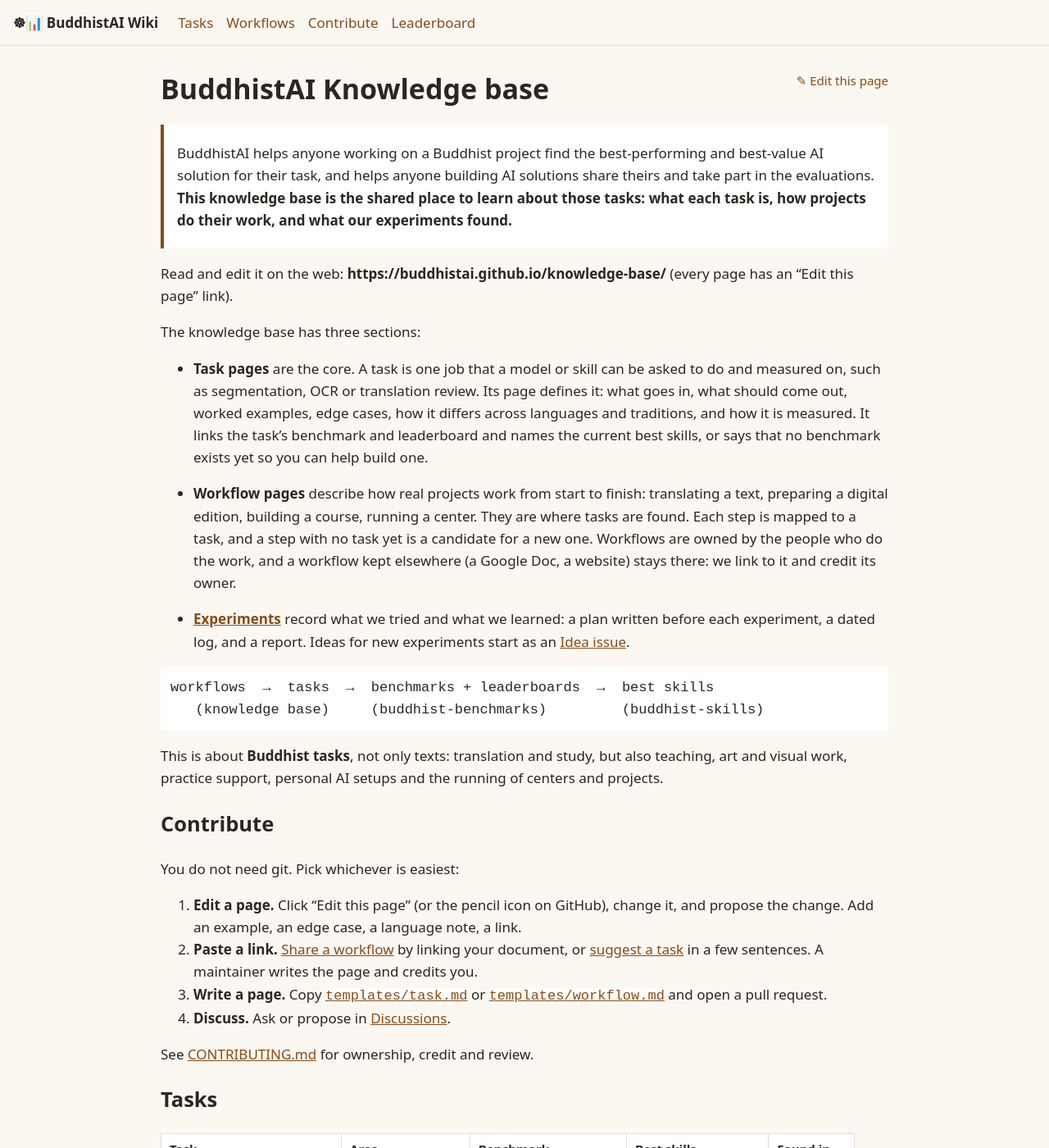
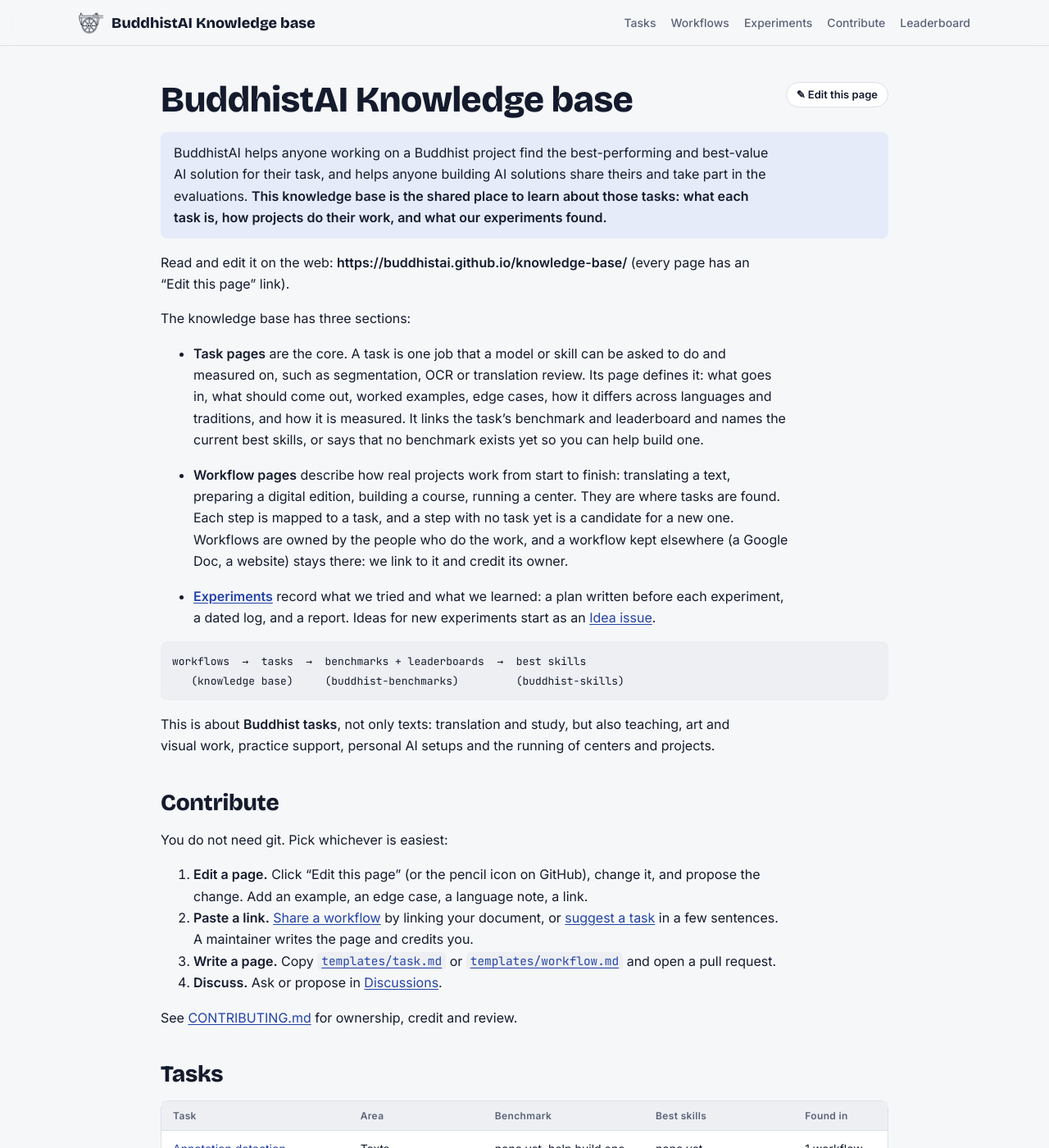
Before and after one commit to BuddhistAI/knowledge-base, a Jekyll site: the page built from README.md, in a window 1280 px wide and 1400 px high. Shown: the whole window at 82% size. Built offline with Jekyll 4.4.1, drawn with Linux system fonts in a browser that asks for light colours; our own code applies the rules of GitHub Pages for plain Markdown files; some of the changed text lies outside the part shown.

Commit message:
Use the BuddhistAI design system on the knowledge base
Homepage colors, fonts and logo via assets/buddhistai.css (from BuddhistAI/design 1.0.0).
Header with logo and site title, Experiments in the nav, Markdown tables and
quotes styled like the shared table and callout parts. Edit, History and Discuss links kept.

Co-Authored-By: Claude Opus 5.5 <noreply@anthropic.com>
Claude-Session: https://claude.ai/code/session_012mRVgazdhuveuSu6ktcmKk

```diff
--- a/_layouts/default.html
+++ b/_layouts/default.html
@@ -5,20 +5,25 @@
 <meta name="viewport" content="width=device-width, initial-scale=1">
 <title>{% if page.title and page.url != "/" %}{{ page.title }} · {% endif %}{{ site.title }}</title>
 <meta name="description" content="{{ page.summary | default: site.description }}">
+<link rel="icon" href="{{ '/assets/logo-128.png' | relative_url }}">
+<link rel="preconnect" href="https://fonts.googleapis.com">
+<link rel="stylesheet" href="https://fonts.googleapis.com/css2?family=Bricolage+Grotesque:opsz,wght@12..96,500;12..96,700;12..96,800&family=Inter:wght@400;500;600&family=JetBrains+Mono:wght@400;500&family=Noto+Serif+Tibetan:wght@400&display=swap">
+<link rel="stylesheet" href="{{ '/assets/buddhistai.css' | relative_url }}">
 <link rel="stylesheet" href="{{ '/assets/style.css' | relative_url }}">
 </head>
 <body>
-<header class="top">
-  <a class="brand" href="{{ '/' | relative_url }}">☸📊 BuddhistAI Wiki</a>
-  <nav>
+<header class="site-header"><div class="wrap">
+  <a class="brand" href="{{ '/' | relative_url }}"><img class="logo-light" src="{{ '/assets/logo-128.png' | relative_url }}" alt=""><img class="logo-dark" src="{{ '/assets/logo-dark-128.png' | relative_url }}" alt="">{{ site.title }}</a>
+  <nav class="site-nav">
     <a href="{{ '/#tasks' | relative_url }}">Tasks</a>
     <a href="{{ '/#workflows' | relative_url }}">Workflows</a>
+    <a href="{{ '/experiments/' | relative_url }}">Experiments</a>
     <a href="{{ '/CONTRIBUTING.html' | relative_url }}">Contribute</a>
     <a href="https://buddhistai.github.io/buddhist-benchmarks/">Leaderboard</a>
   </nav>
-</header>
-<main>
-<p class="edit-top"><a href="https://github.com/{{ site.repository }}/edit/main/{{ page.path }}">✎ Edit this page</a></p>
+</div></header>
+<main class="wrap narrow prose">
+<p class="edit-top"><a class="btn ghost small" href="https://github.com/{{ site.repository }}/edit/main/{{ page.path }}">✎ Edit this page</a></p>
 {{ content }}
 <p class="edit">
   <a href="https://github.com/{{ site.repository }}/edit/main/{{ page.path }}">✎ Edit this page</a>
@@ -26,6 +31,9 @@
   · <a href="https://github.com/{{ site.repository }}/issues/new?title={{ page.title | default: page.path | url_encode }}%3A%20">Discuss</a>
 </p>
 </main>
-<footer>Open Buddhist AI benchmarks and skills · MIT · <a href="https://github.com/BuddhistAI">BuddhistAI on GitHub</a></footer>
+<footer class="site-footer"><div class="wrap cols">
+  <span>Open Buddhist AI benchmarks and skills · MIT</span>
+  <span><a href="https://github.com/BuddhistAI">BuddhistAI on GitHub</a> · <a href="https://buddhistai.github.io/buddhist-benchmarks/">Leaderboard</a></span>
+</div></footer>
 </body>
 </html>
--- /dev/null
+++ b/assets/buddhistai.css
@@ -0,0 +1,281 @@
+/* BuddhistAI design system 1.0.0. https://github.com/BuddhistAI/design. Generated by scripts/build.py; edit tokens.json and css/*.css instead. */
+/* BuddhistAI design tokens 1.0.0. Generated from tokens.json by scripts/build.py. Do not edit. */
+/* Fonts: <link rel="stylesheet" href="https://fonts.googleapis.com/css2?family=Bricolage+Grotesque:opsz,wght@12..96,500;12..96,700;12..96,800&family=Inter:wght@400;500;600&family=JetBrains+Mono:wght@400;500&family=Noto+Serif+Tibetan:wght@400&display=swap"> */
+:root {
+  --bg: #F6F7F9;
+  --surface: #FFFFFF;
+  --sunk: #EDEFF3;
+  --ink: #141B2D;
+  --muted: #5A6276;
+  --line: #DCE0E8;
+  --lapis: #2443A6;
+  --lapis-soft: #E6EBFA;
+  --saffron: #9C5B00;
+  --saffron-soft: #FBEFD9;
+  --good: #1F7A4D;
+  --good-soft: #DFF2E7;
+  --bad: #B42318;
+  --bad-soft: #FDE7E4;
+  --f-display: "Bricolage Grotesque", "Segoe UI", system-ui, sans-serif;
+  --f-body: Inter, "Segoe UI", system-ui, sans-serif;
+  --f-mono: "JetBrains Mono", ui-monospace, Menlo, Consolas, monospace;
+  --f-bo: "Noto Serif Tibetan", "Microsoft Himalaya", serif;
+  --text-xs: 11px;
+  --text-sm: 13px;
+  --text-base: 15px;
+  --text-lg: 18px;
+  --h2: clamp(26px, 3.2vw, 36px);
+  --h1: clamp(36px, 5.4vw, 64px);
+  --score: 22px;
+  --s-1: 4px;
+  --s-2: 8px;
+  --s-3: 12px;
+  --s-4: 16px;
+  --s-5: 20px;
+  --s-6: 24px;
+  --s-7: 28px;
+  --s-8: 36px;
+  --s-9: 48px;
+  --s-10: 64px;
+  --r-xs: 5px;
+  --r-sm: 8px;
+  --r-md: 10px;
+  --r-lg: 14px;
+  --r-xl: 18px;
+  --r-pill: 999px;
+  --r: 10px;
+  --shadow-panel: 0 12px 40px -24px rgba(20,27,45,.35);
+  --max-width: 1120px;
+  --gutter: 16px;
+  --reading: 62ch;
+  --medal-gold: #E8B931;
+  --medal-gold-on: #3A2A00;
+  --medal-silver: #C4C8CE;
+  --medal-silver-on: #23262A;
+  --medal-bronze: #CF8F5A;
+  --medal-bronze-on: #2E1700;
+  color-scheme: light;
+}
+@media (prefers-color-scheme: dark) {
+  :root:not([data-theme="light"]) {
+    --bg: #0E1220;
+    --surface: #161B2C;
+    --sunk: #1D2338;
+    --ink: #E9ECF4;
+    --muted: #9AA3B8;
+    --line: #2A3150;
+    --lapis: #8EA6F5;
+    --lapis-soft: #1E2850;
+    --saffron: #F0B04A;
+    --saffron-soft: #3A2A10;
+    --good: #5FD39A;
+    --good-soft: #123326;
+    --bad: #F97066;
+    --bad-soft: #3B1512;
+    color-scheme: dark;
+  }
+}
+:root[data-theme="dark"] {
+  --bg: #0E1220;
+  --surface: #161B2C;
+  --sunk: #1D2338;
+  --ink: #E9ECF4;
+  --muted: #9AA3B8;
+  --line: #2A3150;
+  --lapis: #8EA6F5;
+  --lapis-soft: #1E2850;
+  --saffron: #F0B04A;
+  --saffron-soft: #3A2A10;
+  --good: #5FD39A;
+  --good-soft: #123326;
+  --bad: #F97066;
+  --bad-soft: #3B1512;
+  color-scheme: dark;
+}
+
+/* BuddhistAI base: page, type, links, layout helpers. Needs tokens.css. */
+*, *::before, *::after { box-sizing: border-box; }
+[hidden] { display: none !important; }
+body { margin: 0; background: var(--bg); color: var(--ink); font: var(--text-base)/1.6 var(--f-body); }
+a { color: var(--lapis); text-underline-offset: 2px; }
+a:focus-visible, button:focus-visible, input:focus-visible, select:focus-visible, summary:focus-visible {
+  outline: 2px solid var(--lapis); outline-offset: 2px; border-radius: 4px;
+}
+h1, h2, h3 { font-family: var(--f-display); text-wrap: balance; letter-spacing: -.01em; line-height: 1.15; }
+h1 { font-size: var(--h1); font-weight: 800; line-height: 1.02; }
+h2 { font-size: var(--h2); font-weight: 800; }
+h3 { font-size: var(--text-lg); font-weight: 700; }
+p, li { max-width: var(--reading); }
+code, kbd, pre, .mono { font-family: var(--f-mono); font-size: .9em; }
+:not(pre) > code { background: var(--sunk); border-radius: var(--r-xs); padding: .1em .35em; }
+pre { background: var(--sunk); border-radius: var(--r-sm); padding: 12px 14px; overflow-x: auto; }
+pre code { background: none; padding: 0; }
+.num { font-variant-numeric: tabular-nums; }
+[lang="bo"], .bo { font-family: var(--f-bo); font-size: 1.12em; line-height: 1.6; }
+hr { border: 0; border-top: 1px solid var(--line); margin: 32px 0; }
+
+/* layout */
+.wrap {
+  max-width: var(--max-width); margin: 0 auto;
+  padding-left: max(var(--gutter), env(safe-area-inset-left, 0px));
+  padding-right: max(var(--gutter), env(safe-area-inset-right, 0px));
+}
+.wrap.narrow { max-width: 920px; }
+.section { padding-block: var(--s-10); border-top: 1px solid var(--line); }
+.sec-head { display: flex; justify-content: space-between; align-items: end; gap: 16px; flex-wrap: wrap; margin-bottom: 28px; }
+
+/* text styles */
+.eyebrow { font: 600 12px/1 var(--f-body); letter-spacing: .09em; text-transform: uppercase; color: var(--saffron); }
+.lede { color: var(--muted); max-width: var(--reading); margin: 8px 0 0; font-size: var(--text-lg); }
+.muted { color: var(--muted); }
+.note { font-size: var(--text-sm); color: var(--muted); }
+.label { font: 600 var(--text-xs)/1 var(--f-body); letter-spacing: .06em; text-transform: uppercase; color: var(--muted); }
+.sr { position: absolute; width: 1px; height: 1px; overflow: hidden; clip: rect(0 0 0 0); white-space: nowrap; }
+
+/* BuddhistAI components. Needs tokens.css and base.css.
+   Class names match the homepage design, so the homepage HTML works as-is. */
+
+/* ---------- header and footer ---------- */
+.site-header { position: sticky; top: 0; z-index: 20; border-bottom: 1px solid var(--line);
+  background: color-mix(in srgb, var(--bg) 88%, transparent); backdrop-filter: blur(8px); }
+.site-header .wrap { display: flex; align-items: center; gap: 20px; padding-block: 12px; flex-wrap: wrap; }
+.brand { display: inline-flex; align-items: center; gap: 10px; font: 800 18px/1 var(--f-display); color: var(--ink); text-decoration: none; }
+.brand img { width: 30px; height: 30px; }
+.brand .brand-sub { font: 500 14px/1 var(--f-body); color: var(--muted); }
+.brand .logo-dark { display: none; }
+@media (prefers-color-scheme: dark) { :root:not([data-theme="light"]) .brand .logo-light { display: none; } :root:not([data-theme="light"]) .brand .logo-dark { display: inline; } }
+:root[data-theme="dark"] .brand .logo-light { display: none; }
+:root[data-theme="dark"] .brand .logo-dark { display: inline; }
+.site-nav { display: flex; gap: 18px; flex-wrap: wrap; margin-left: auto; align-items: center; }
+.site-nav a { color: var(--muted); text-decoration: none; font-weight: 500; font-size: 14px; padding-block: 4px; }
+.site-nav a:hover, .site-nav a[aria-current] { color: var(--ink); }
+.site-nav a[aria-current] { box-shadow: inset 0 -2px var(--lapis); }
+@media (max-width: 640px) { .site-header { position: static; } .site-header .wrap { gap: 8px 16px; } .site-nav { margin-left: 0; gap: 4px 14px; } }
+.site-footer { padding-block: 40px; border-top: 1px solid var(--line); color: var(--muted); font-size: var(--text-sm); margin-top: 48px; }
+.site-footer .cols { display: flex; gap: 40px; flex-wrap: wrap; justify-content: space-between; }
+.preview-bar { background: var(--saffron-soft); color: var(--ink); font-size: var(--text-sm); }
+.preview-bar .wrap { padding-block: 8px; }
+
+/* ---------- buttons, chips, toggles, tabs ---------- */
+.btn { display: inline-flex; align-items: center; gap: 8px; font: 600 14px/1 var(--f-body); padding: 12px 18px;
+  border-radius: var(--r-pill); text-decoration: none; border: 1px solid transparent; cursor: pointer; }
+.btn.primary { background: var(--lapis); color: var(--bg); }
+.btn.saffron { background: var(--saffron); color: var(--bg); }
+.btn.ghost { border-color: var(--line); color: var(--ink); background: var(--surface); }
+.btn.ghost:hover { border-color: var(--lapis); }
+.btn.small { padding: 8px 12px; font-size: 13px; }
+.chip { all: unset; cursor: pointer; font: 500 12px/1 var(--f-body); padding: 7px 10px; border-radius: var(--r-pill);
+  border: 1px solid var(--line); color: var(--muted); background: var(--surface); }
+.chip[aria-pressed="true"], .chip.on { background: var(--ink); color: var(--bg); border-color: var(--ink); }
+.chip[disabled] { opacity: .45; cursor: default; }
+.toggle { display: inline-flex; flex-wrap: wrap; background: var(--sunk); border-radius: var(--r-pill); padding: 3px; }
+.toggle button { all: unset; cursor: pointer; padding: 8px 14px; border-radius: var(--r-pill); font: 600 13px var(--f-body); color: var(--muted); }
+.toggle button[aria-checked="true"], .toggle button[aria-selected="true"] { background: var(--ink); color: var(--bg); }
+.tabs { display: flex; border-bottom: 1px solid var(--line); background: var(--sunk); overflow-x: auto; }
+.tabs button { all: unset; cursor: pointer; padding: 11px 16px; font: 500 13px var(--f-body); color: var(--muted); white-space: nowrap; }
+.tabs button[aria-selected="true"] { color: var(--ink); background: var(--surface); box-shadow: inset 0 -2px var(--lapis); }
+
+/* ---------- small labels ---------- */
+.tag { font: 500 var(--text-xs)/1 var(--f-mono); padding: 5px 7px; border-radius: var(--r-xs); background: var(--sunk); color: var(--muted); white-space: nowrap; }
+/* status of a task or entry */
+.status { display: inline-block; font: 600 var(--text-xs)/1 var(--f-body); letter-spacing: .05em; text-transform: uppercase; padding: 5px 7px; border-radius: var(--r-xs); white-space: nowrap; }
+.status.live { background: var(--good-soft); color: var(--good); }       /* Measured */
+.status.need { background: var(--sunk); color: var(--muted); }           /* Needs a benchmark, Planned */
+.status.comm { background: var(--saffron-soft); color: var(--saffron); } /* Community, not measured */
+/* badge next to a name in a row */
+.badge { display: inline-block; font: 600 var(--text-xs)/1 var(--f-body); padding: 4px 7px; border-radius: var(--r-xs); margin-left: 6px; white-space: nowrap; vertical-align: 1px; background: var(--sunk); color: var(--muted); }
+.badge.top { background: var(--lapis-soft); color: var(--lapis); }
+.badge.val { background: var(--saffron-soft); color: var(--saffron); }
+.badge.ship { background: var(--good-soft); color: var(--good); }
+
+/* ---------- cards ---------- */
+.cards { display: grid; grid-template-columns: repeat(auto-fill, minmax(300px, 1fr)); gap: 16px; }
+.card { background: var(--surface); border: 1px solid var(--line); border-radius: var(--r-md); padding: 20px; display: grid; gap: 12px; align-content: start; min-width: 0; }
+.card > .top { display: flex; justify-content: space-between; gap: 10px; align-items: start; }
+.card h3 { margin: 0; }
+.card p { margin: 0; color: var(--muted); font-size: 14px; }
+.card .foot { display: flex; gap: 12px; flex-wrap: wrap; font-size: var(--text-sm); align-items: center; }
+.card.empty { background: transparent; border-style: dashed; }
+a.card { color: var(--ink); text-decoration: none; }
+a.card:hover { border-color: var(--lapis); }
+.panel { background: var(--surface); border: 1px solid var(--line); border-radius: var(--r-lg); box-shadow: var(--shadow-panel); overflow: hidden; }
+.callout { background: var(--lapis-soft); border-radius: var(--r-sm); padding: 12px 16px; }
+.callout.saffron { background: var(--saffron-soft); }
+.callout.good { background: var(--good-soft); }
+.callout > :first-child { margin-top: 0; } .callout > :last-child { margin-bottom: 0; }
+
+/* ---------- Top performance and Best value picks ---------- */
+.picks { display: grid; gap: 8px; }
+.pick { border-radius: var(--r-sm); padding: 10px 12px; display: grid; grid-template-columns: auto 1fr; column-gap: 14px; align-items: center; min-width: 0; }
+.pick .lab { grid-column: 1 / -1; font: 600 var(--text-xs) var(--f-body); letter-spacing: .06em; text-transform: uppercase; }
+.pick .score { font: 700 var(--score)/1.1 var(--f-display); font-variant-numeric: tabular-nums; }
+.pick .meta { font-size: 12px; color: var(--muted); min-width: 0; overflow-wrap: anywhere; }
+.pick.top { background: var(--lapis-soft); } .pick.top .lab { color: var(--lapis); }
+.pick.val { background: var(--saffron-soft); } .pick.val .lab { color: var(--saffron); }
+/* new leader announcement */
+.leader { min-width: 0; display: grid; gap: 4px; padding: 14px 16px; border-radius: var(--r-md); background: var(--good-soft); font-size: var(--text-sm); }
+.leader .lab { font: 600 var(--text-xs) var(--f-body); letter-spacing: .06em; text-transform: uppercase; color: var(--good); }
+.leader b { font-family: var(--f-display); font-size: 15px; }
+.leader span { color: var(--muted); }
+.leader.open { background: transparent; border: 1px dashed var(--line); }
+.leader.open .lab { color: var(--muted); }
+
+/* ---------- tables ---------- */
+.tablebox { overflow-x: auto; border: 1px solid var(--line); border-radius: var(--r-md); background: var(--surface); }
+.tablebox table, table.data { border-collapse: collapse; width: 100%; font-size: 14px; }
+.tablebox th, .tablebox td, table.data th, table.data td { text-align: left; padding: 11px 14px; border-bottom: 1px solid var(--line); vertical-align: top; }
+.tablebox th, table.data th { font: 600 12px var(--f-body); color: var(--muted); letter-spacing: .03em; background: var(--sunk); white-space: nowrap; }
+.tablebox tr:last-child td, table.data tr:last-child td { border-bottom: 0; }
+td.r, th.r { text-align: right; font-variant-numeric: tabular-nums; }
+tr.base td { color: var(--muted); }
+.bar { display: inline-block; height: 6px; border-radius: 3px; background: var(--lapis); vertical-align: middle; }
+.pos { display: inline-grid; place-items: center; width: 26px; height: 26px; border-radius: 50%; background: var(--sunk); color: var(--muted); font: 700 13px var(--f-display); }
+.r1 .pos { background: var(--medal-gold); color: var(--medal-gold-on); }
+.r2 .pos { background: var(--medal-silver); color: var(--medal-silver-on); }
+.r3 .pos { background: var(--medal-bronze); color: var(--medal-bronze-on); }
+.gain.up { color: var(--good); } .gain.down { color: var(--bad); }
+
+/* ---------- benchmark maturity ---------- */
+.ladder { display: flex; flex-wrap: wrap; font-size: var(--text-sm); }
+.ladder > div { flex: 1; min-width: 140px; padding: 10px 14px; border: 1px solid var(--line); background: var(--surface); margin-left: -1px; }
+.ladder > div:first-child { border-radius: var(--r-sm) 0 0 var(--r-sm); margin-left: 0; }
+.ladder > div:last-child { border-radius: 0 var(--r-sm) var(--r-sm) 0; }
+.ladder b { display: block; font-family: var(--f-display); }
+.ladder span { color: var(--muted); }
+.dots { display: inline-flex; gap: 3px; vertical-align: middle; }
+.dots i { width: 8px; height: 8px; border-radius: 50%; background: var(--line); }
+.dots i.on { background: var(--good); }
+
+/* ---------- workflow chain ---------- */
+.chain { display: flex; flex-wrap: wrap; gap: 6px; align-items: center; font-size: 12px; }
+.chain span { padding: 5px 8px; border-radius: var(--r-xs); background: var(--sunk); font-family: var(--f-mono); }
+.chain span.has { background: var(--good-soft); color: var(--good); }
+.chain i { color: var(--muted); font-style: normal; }
+
+/* ---------- commands ---------- */
+.cmd { display: flex; align-items: center; gap: 10px; background: var(--sunk); border-radius: var(--r-sm); padding: 10px 12px; font: 13px/1.4 var(--f-mono); min-width: 0; }
+.cmd code { flex: 1; min-width: 0; overflow-x: auto; white-space: nowrap; background: none; padding: 0; }
+.copy { all: unset; cursor: pointer; font: 600 var(--text-xs) var(--f-body); letter-spacing: .05em; text-transform: uppercase; color: var(--lapis); padding: 4px 6px; border-radius: 4px; }
+
+/* ---------- dark block and paste-a-repo box ---------- */
+.dark-block { background: var(--ink); color: var(--bg); border-radius: var(--r-xl); padding: 40px; }
+.dark-block h2, .dark-block h3, .dark-block b { color: var(--bg); }
+.dark-block p, .dark-block .note { color: color-mix(in srgb, var(--bg) 72%, var(--ink)); }
+.dark-block .eyebrow { color: var(--saffron); }
+.dark-block a { color: var(--saffron); }
+.dark-block .btn.ghost { background: transparent; color: var(--bg); border-color: color-mix(in srgb, var(--bg) 35%, var(--ink)); }
+@media (max-width: 860px) { .dark-block { padding: 26px; } }
+.field { display: flex; gap: 8px; background: var(--bg); border-radius: 12px; padding: 6px; flex-wrap: wrap; border: 1px solid var(--line); }
+.field input { flex: 1; min-width: 0; border: 0; background: transparent; color: var(--ink); font: 15px var(--f-mono); padding: 10px; }
+.field input:focus { outline: none; }
+.field:focus-within { box-shadow: 0 0 0 2px var(--saffron); }
+.steps { display: grid; gap: 22px; margin: 0; padding: 0; list-style: none; counter-reset: s; }
+.steps li { display: grid; grid-template-columns: 34px 1fr; gap: 12px; align-items: start; max-width: none; }
+.steps li::before { counter-increment: s; content: counter(s); display: grid; place-items: center; width: 30px; height: 30px; border-radius: 50%; background: var(--saffron); color: var(--ink); font: 700 14px var(--f-display); }
+.steps b { display: block; }
+.steps li.done::before { content: "★"; background: var(--good); }
+
+/* ---------- forms ---------- */
+select.picker, input.input { font: 500 15px var(--f-body); color: var(--ink); background: var(--sunk); border: 1px solid var(--line); border-radius: var(--r-md); padding: 10px 12px; }
+
+@media (prefers-reduced-motion: no-preference) { .card, .btn, a.card { transition: border-color .15s, background-color .15s; } }
--- a/assets/style.css
+++ b/assets/style.css
@@ -1,21 +1,24 @@
-:root { --bg: #fbf8f2; --fg: #2b2620; --muted: #6f665a; --line: #e4dccd; --link: #8a4b14; --card: #fff; }
-@media (prefers-color-scheme: dark) { :root { --bg: #1b1916; --fg: #ece5d8; --muted: #a59b8c; --line: #3a352e; --link: #e0a65f; --card: #24211d; } }
-* { box-sizing: border-box; }
-body { margin: 0; background: var(--bg); color: var(--fg); font: 17px/1.6 system-ui, -apple-system, "Segoe UI", sans-serif; }
-a { color: var(--link); }
-.top { display: flex; flex-wrap: wrap; gap: 8px 24px; align-items: center; padding: 14px 16px; border-bottom: 1px solid var(--line); }
-.brand { font-weight: 700; text-decoration: none; color: var(--fg); }
-.top nav { display: flex; flex-wrap: wrap; gap: 16px; }
-.top nav a { text-decoration: none; }
-main { max-width: 920px; margin: 0 auto; padding: 8px 16px 40px; }
-h1 { line-height: 1.25; }
-table { border-collapse: collapse; width: 100%; display: block; overflow-x: auto; font-size: 15px; }
-th, td { border: 1px solid var(--line); padding: 6px 10px; text-align: left; vertical-align: top; }
-th { background: var(--card); }
-blockquote { margin: 0; padding: 4px 16px; border-left: 4px solid var(--link); background: var(--card); }
-pre, code { background: var(--card); border-radius: 4px; }
-pre { padding: 12px; overflow-x: auto; }
-.edit { margin-top: 40px; padding-top: 12px; border-top: 1px solid var(--line); color: var(--muted); font-size: 15px; }
-footer { text-align: center; color: var(--muted); font-size: 14px; padding: 24px 16px; border-top: 1px solid var(--line); }
-.edit-top { float: right; margin: 22px 0 0 16px; font-size: 15px; }
-.edit-top a { text-decoration: none; }
+/* Knowledge base styles. Colors, fonts and shared parts come from buddhistai.css
+   (BuddhistAI design system, https://github.com/BuddhistAI/design). Use its variables here, never new hex colors. */
+body { font-size: 16px; line-height: 1.65; }
+main.prose { padding-top: 16px; padding-bottom: 24px; }
+.prose h1 { font-size: clamp(30px, 4vw, 44px); margin: 28px 0 12px; }
+.prose h2 { font-size: clamp(22px, 2.6vw, 28px); margin: 40px 0 10px; }
+.prose h3 { margin: 28px 0 8px; }
+.prose p, .prose li { max-width: 72ch; }
+.prose img { max-width: 100%; }
+/* Markdown tables look like the .tablebox part */
+.prose table { border-collapse: separate; border-spacing: 0; width: 100%; font-size: 14px;
+  border: 1px solid var(--line); border-radius: var(--r-md); background: var(--surface); margin: 16px 0; }
+.prose th, .prose td { text-align: left; padding: 10px 14px; border-bottom: 1px solid var(--line); vertical-align: top; }
+.prose th { font: 600 12px var(--f-body); color: var(--muted); letter-spacing: .03em; background: var(--sunk); white-space: nowrap; }
+.prose tr:last-child td { border-bottom: 0; }
+/* Blockquotes look like the .callout part */
+.prose blockquote { margin: 16px 0; padding: 12px 16px; background: var(--lapis-soft); border-radius: var(--r-sm); }
+.prose blockquote > :first-child { margin-top: 0; } .prose blockquote > :last-child { margin-bottom: 0; }
+.prose hr { margin: 40px 0; }
+.edit-top { float: right; margin: 28px 0 0 16px; }
+.edit { max-width: none !important; margin-top: 48px; padding-top: 14px; border-top: 1px solid var(--line); color: var(--muted); font-size: var(--text-sm); }
+.site-footer { margin-top: 0; }
+@media (max-width: 760px) { .prose table { display: block; overflow-x: auto; } }
+@media (max-width: 640px) { .edit-top { float: none; margin: 16px 0 0; } }
```
Also changed, not shown: assets/logo-128.png (added), assets/logo-dark-128.png (added).
